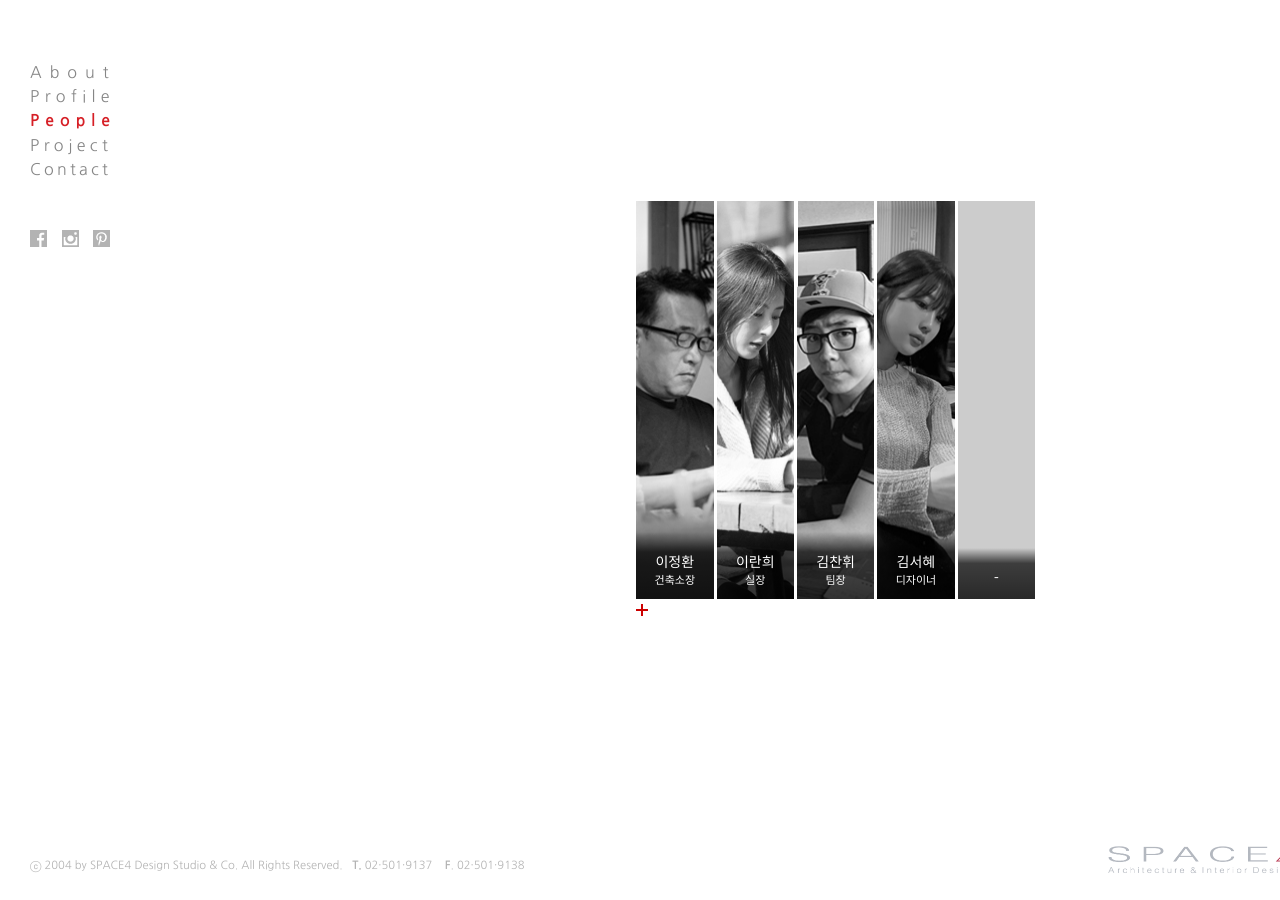
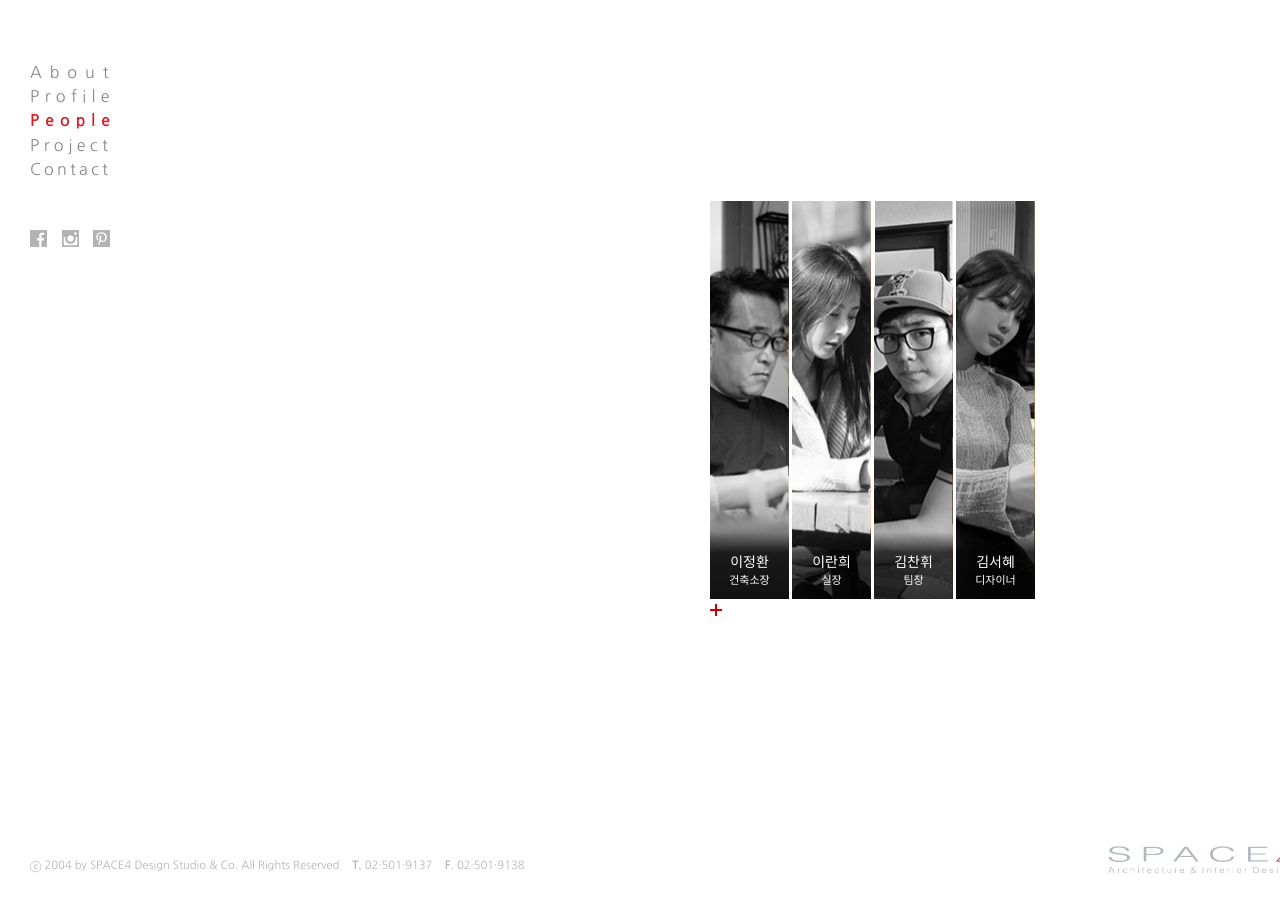
Before and after one commit to space4for/space4for.github.io, a Jekyll site: the page built from people.html, in a window 1280 px wide. Built offline with Jekyll 4.4.1, drawn with Linux system fonts in a browser that asks for light colours; nearby versions of some CDN libraries.

Commit message:
Update members.json

```diff
--- a/_data/members.json
+++ b/_data/members.json
@@ -27,13 +27,7 @@
 			"title" : "디자이너",
 			"image" : "assets/images/people/seohye.jpg",
 			"bwimage" : "assets/images/people/seohye_bw.jpg"
-		},
-		{
-			"name" : "-",
-			"name-en" : "-,<br> -",
-			"title" : "",
-			"image" : "assets/images/people/gray.jpg",
-			"bwimage" : "assets/images/people/gray_bw.jpg"
+
 
 		}
 	]
```
